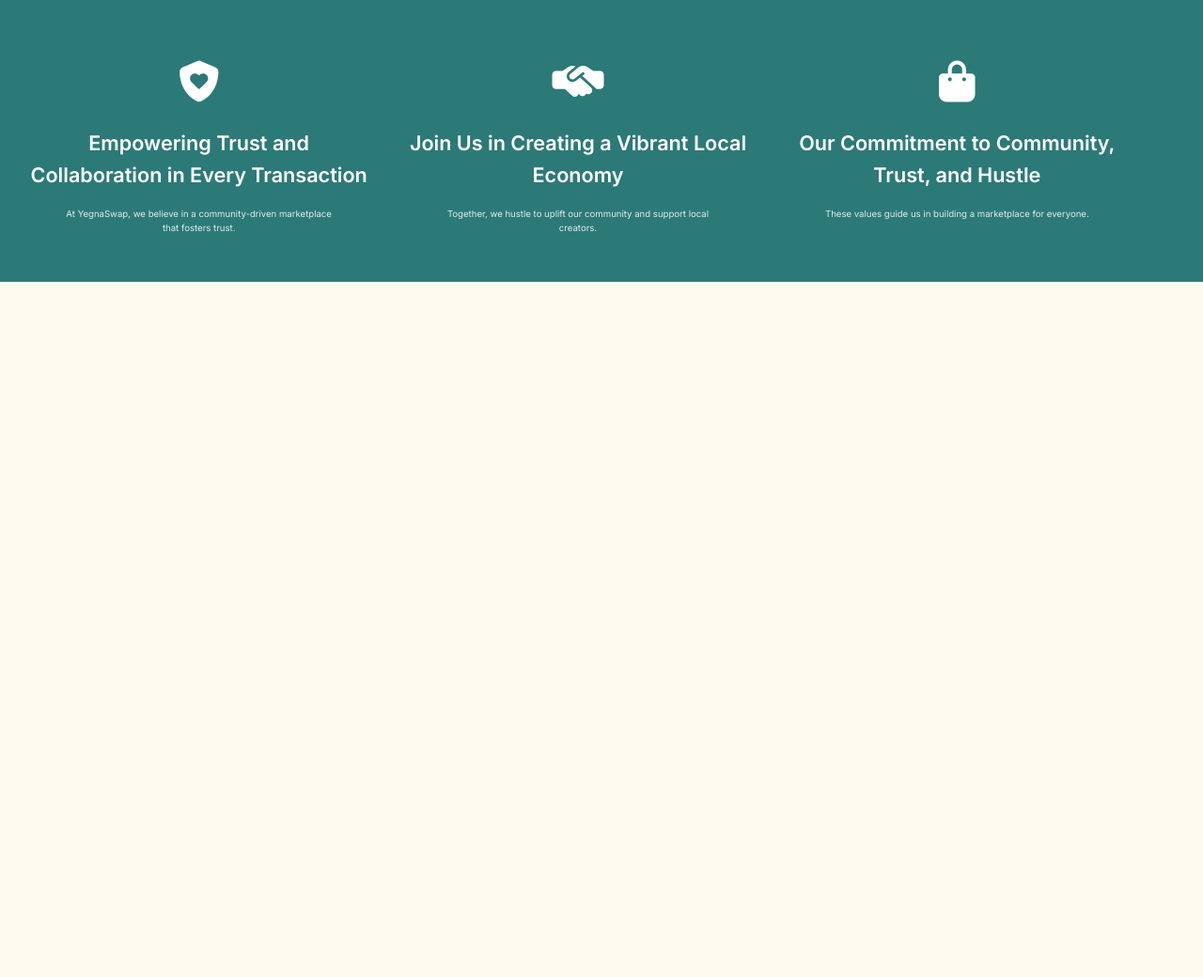
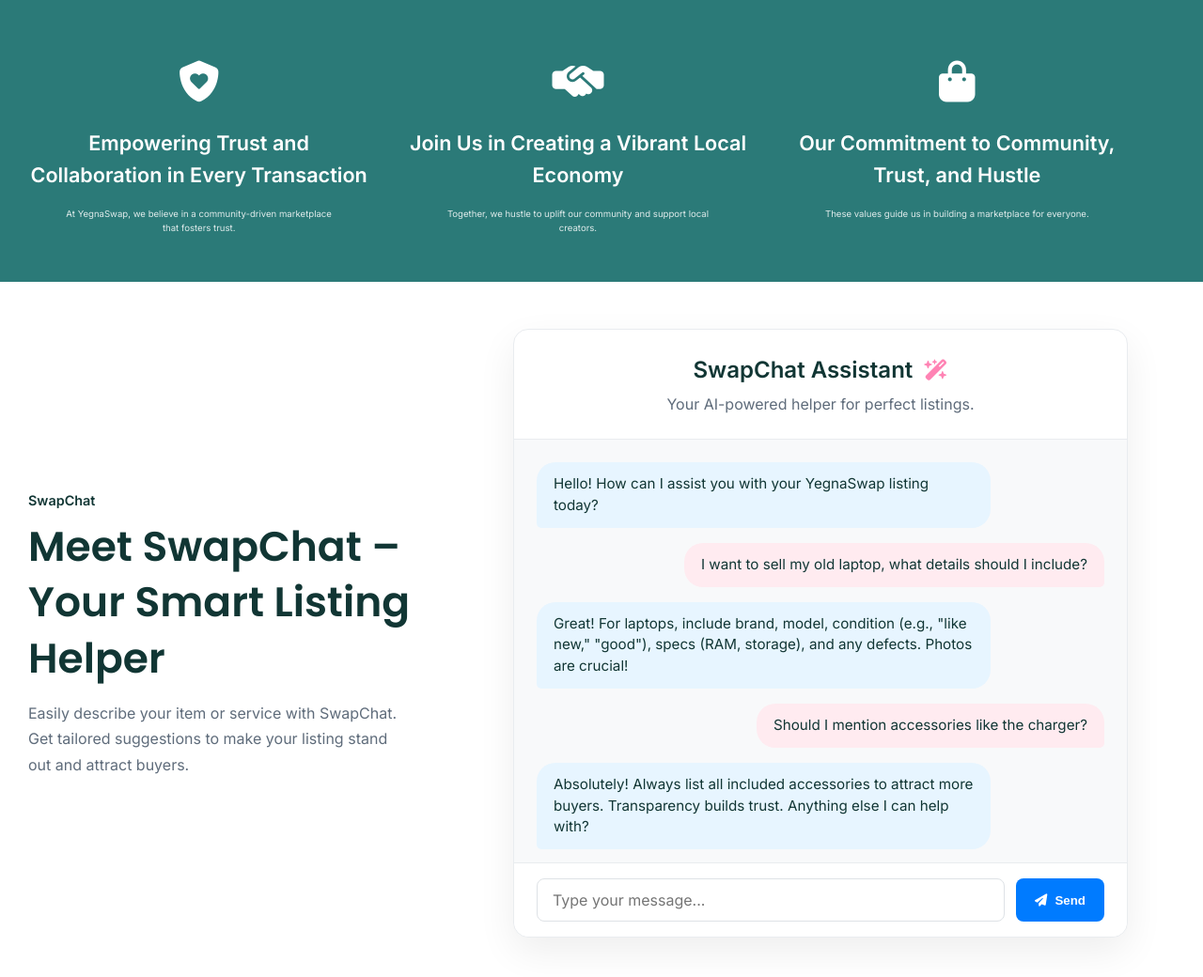
Before and after one commit to SabaHaddis/yegnaswap, a plain HTML site: page index.html in a window 1280 px wide. Shown: the part 3072-4112 px from the top of the page at 94% size. Before the commit the page ends 3372 px from the top, so only its background shows below. Drawn offline with Linux system fonts and the light colour scheme; a script that the page names is missing.

Commit message:
Added html, css - SwapChat section

```diff
--- a/index.html
+++ b/index.html
@@ -201,6 +201,42 @@
                 </div>
             </div>
         </section>
+        <section class="swapchat-section">
+            <div class="container">
+                <div class="swapchat-grid">
+                    <div class="swapchat-text-content">
+                        <span class="swapchat-label">SwapChat</span>
+                        <h2 class="swapchat-heading">Meet SwapChat – Your Smart Listing Helper</h2>
+                        <p class="swapchat-description">Easily describe your item or service with SwapChat. Get tailored suggestions to make your listing stand out and attract buyers.</p>
+                    </div>
+                    <div class="swapchat-ui">
+                        <div class="chat-header">
+                            <div class="chat-title-group">
+                                <h3>SwapChat Assistant</h3>
+                                <i class="fa-solid fa-wand-magic-sparkles"></i>
+                            </div>
+                            <p>Your AI-powered helper for perfect listings.</p>
+                        </div>
+                        <div class="chat-body">
+                            <div class="message received">Hello! How can I assist you with your YegnaSwap listing today?</div>
+                            <div class="message sent">I want to sell my old laptop, what details should I include?</div>
+                            <div class="message received">Great! For laptops, include brand, model, condition (e.g., "like new," "good"), specs (RAM, storage), and any defects. Photos are crucial!</div>
+                            <div class="message sent">Should I mention accessories like the charger?</div>
+                            <div class="message received">Absolutely! Always list all included accessories to attract more buyers. Transparency builds trust. Anything else I can help with?</div>
+                        </div>
+                        <div class="chat-footer">
+                            <form class="chat-form">
+                                <input type="text" placeholder="Type your message...">
+                                <button type="submit" class="btn-send">
+                                    <i class="fa-solid fa-paper-plane"></i> Send
+                                </button>
+                            </form>
+                        </div>
+                    </div>
+                </div>
+            </div>
+        </section>
+
     </main>
     <script src="script.js"></script>
 </body>
--- a/style.css
+++ b/style.css
@@ -11,6 +11,11 @@
     --white: #FFFFFF;
     --gray-text: #5f6c7b;
     --light-gray-bg: #E9ECEF;
+    --sparkle-pink: #FF83B4;
+    --chat-received-bg: #E7F5FF;
+    --chat-sent-bg: #FFEBF0;
+    --chat-send-button: #007BFF;
+    --chat-highlight-border: #A18DFF;
 
     --font-heading: 'Poppins', sans-serif;
     --font-body: 'Inter', sans-serif;
@@ -408,3 +413,152 @@ img {
     max-width: 300px;
     margin: 0 auto;
 }
+.swapchat-section {
+    padding: 50px 0;
+    background-color: var(--white);
+}
+
+.swapchat-grid {
+    display: grid;
+    grid-template-columns: 0.8fr 1.2fr;
+    gap: 80px;
+    align-items: center;
+}
+
+.swapchat-label {
+    display: block;
+    font-size: 0.9rem;
+    font-weight: 600;
+    margin-bottom: 0.5rem;
+    color: var(--dark-text);
+}
+
+.swapchat-heading {
+    font-family: var(--font-heading);
+    font-size: 2.75rem;
+    color: var(--dark-text);
+    line-height: 1.35;
+    font-weight: 600;
+    margin: 0 0 1rem 0;
+}
+
+.swapchat-description {
+    font-size: 1rem;
+    color: var(--gray-text);
+    line-height: 1.7;
+    max-width: 400px;
+}
+
+.swapchat-ui {
+    background-color: var(--white);
+    border: 1px solid #E9ECEF;
+    border-radius: 16px;
+    box-shadow: 0 15px 40px rgba(0, 0, 0, 0.07);
+}
+
+.chat-header {
+    text-align: center;
+    padding: 24px;
+    border-bottom: 1px solid #E9ECEF;
+}
+
+.chat-title-group {
+    display: flex;
+    justify-content: center;
+    align-items: center;
+    gap: 12px;
+    margin-bottom: 4px;
+}
+
+.chat-title-group h3 {
+    font-size: 1.5rem;
+    font-weight: 600;
+    color: var(--dark-text);
+    margin: 0;
+}
+
+.chat-title-group i {
+    font-size: 1.4rem;
+    color: var(--sparkle-pink);
+}
+
+.chat-header p {
+    color: var(--gray-text);
+    margin: 0;
+}
+
+.chat-body {
+    padding: 24px;
+    display: flex;
+    flex-direction: column;
+    gap: 16px;
+    background-color: #F8F9FA;
+    height: 450px;
+}
+
+.message {
+    padding: 12px 18px;
+    border-radius: 20px;
+    max-width: 80%;
+    line-height: 1.5;
+    font-size: 0.95rem;
+}
+
+.message.received {
+    align-self: flex-start;
+    background-color: var(--chat-received-bg);
+    color: var(--dark-text);
+    border-bottom-left-radius: 5px;
+}
+
+.message.sent {
+    align-self: flex-end;
+    background-color: var(--chat-sent-bg);
+    color: var(--dark-text);
+    border-bottom-right-radius: 5px;
+}
+
+.chat-footer {
+    padding: 16px 24px;
+    background-color: var(--white);
+    border-top: 1px solid #E9ECEF;
+    border-bottom-left-radius: 16px;
+    border-bottom-right-radius: 16px;
+}
+
+.chat-form {
+    display: flex;
+    gap: 12px;
+}
+
+.chat-form input {
+    flex-grow: 1;
+    border: 1px solid #dee2e6;
+    border-radius: 8px;
+    padding: 12px 16px;
+    font-size: 1rem;
+    font-family: var(--font-body);
+}
+
+.chat-form input:focus {
+    outline: none;
+    border-color: var(--primary-green);
+}
+
+.btn-send {
+    display: flex;
+    align-items: center;
+    gap: 8px;
+    background-color: var(--chat-send-button);
+    color: white;
+    border: none;
+    border-radius: 8px;
+    padding: 0 20px;
+    font-weight: 600;
+    cursor: pointer;
+    transition: background-color 0.3s ease;
+}
+
+.btn-send:hover {
+    background-color: #0056b3;
+}
```
